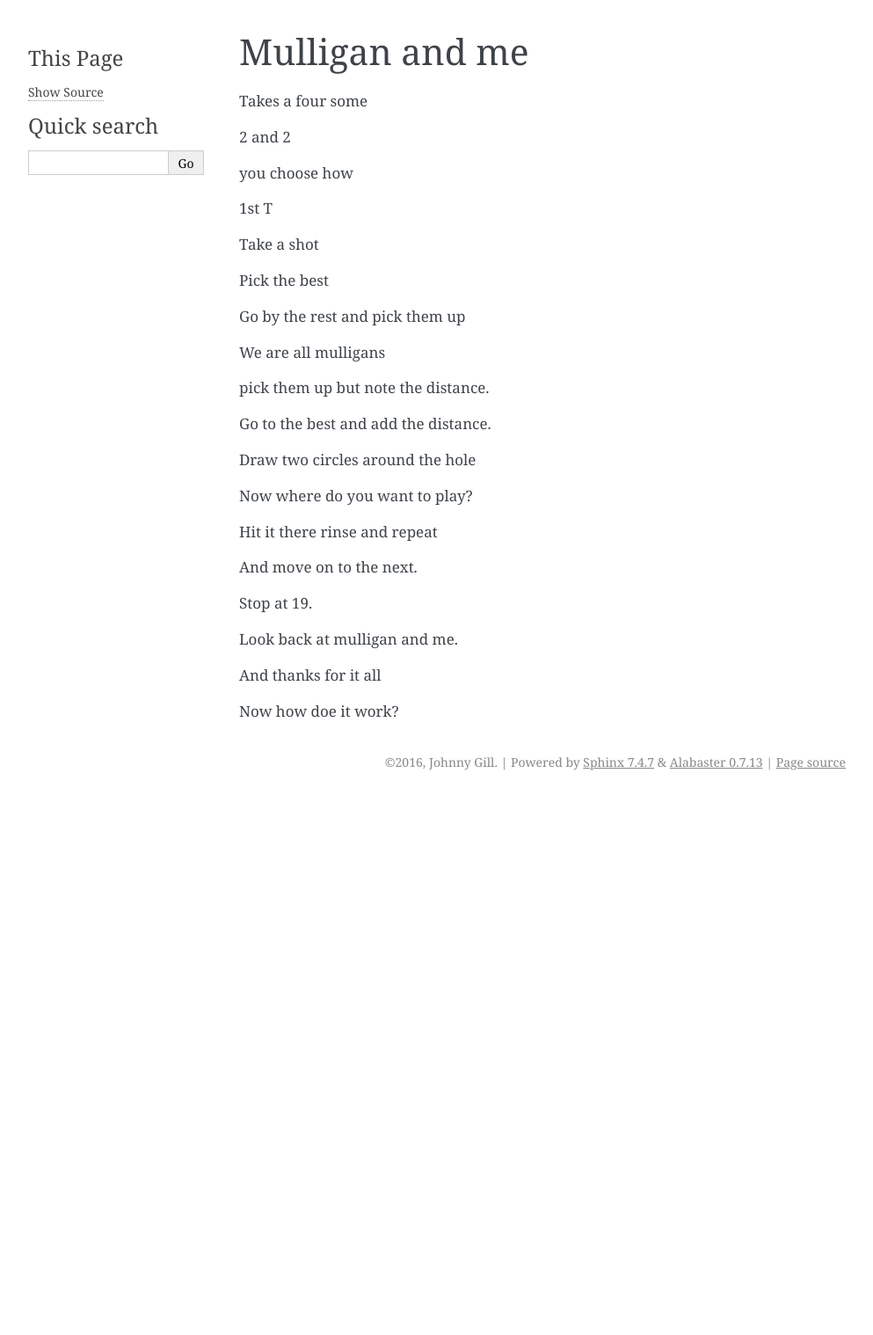
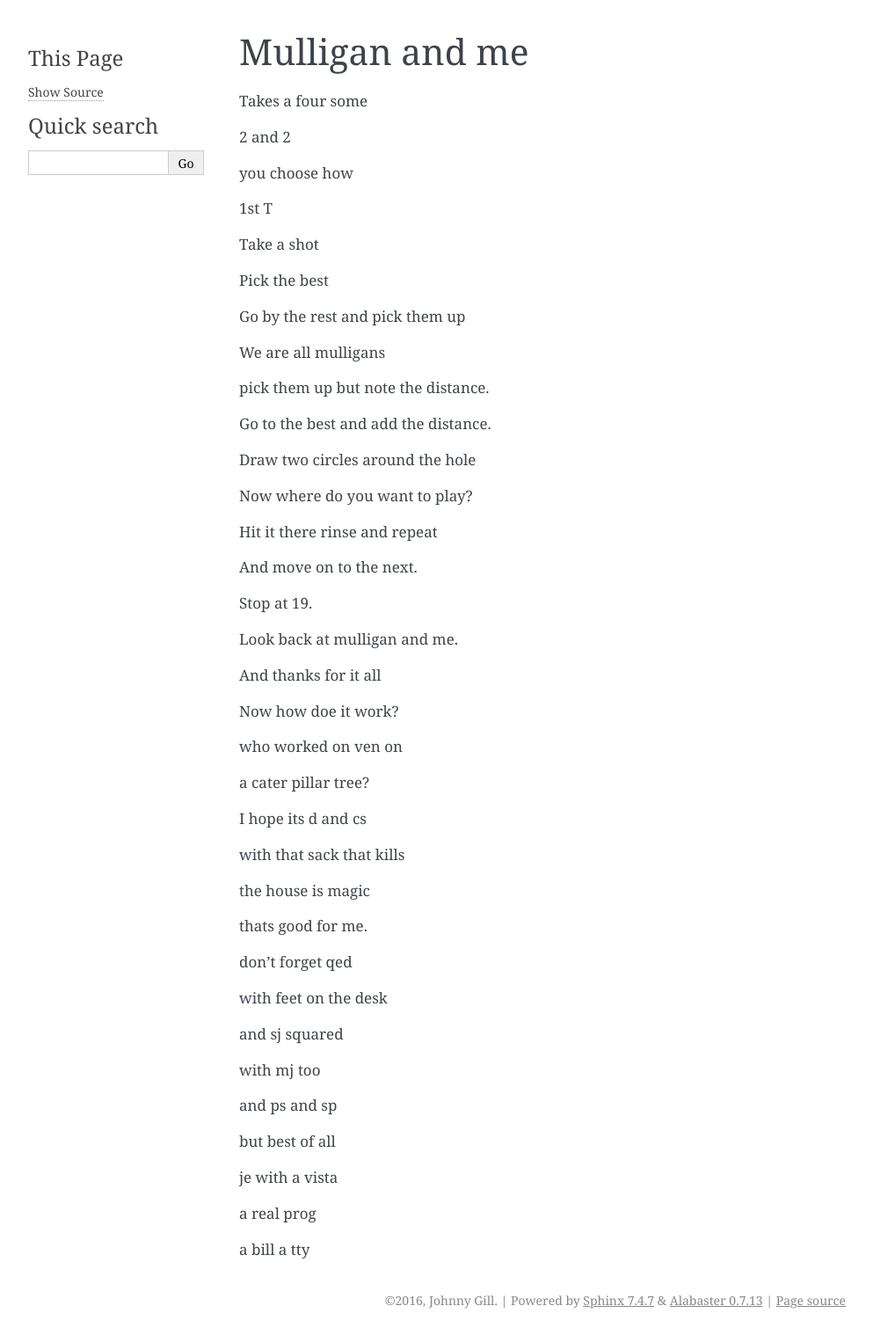
Before and after one commit to openbermuda/karmapi, a Sphinx documentation site: the page built from docs/nodice/golf.rst, in a window 1280 px wide. Shown: the whole page at 88% size, without its empty margins (148-1141 px from the left). Built offline with Sphinx 7.4.7, drawn with Linux system fonts in a browser that asks for light colours; formulas are drawn with MathJax 3; pages that are not in the unit, such as notebooks, are missing from menus; before the commit the page ends 906 px from its top, so only the background shows below that.

Commit message:
alphabet soup

```diff
--- a/docs/nodice/golf.rst
+++ b/docs/nodice/golf.rst
@@ -37,3 +37,33 @@ Look back at mulligan and me.
 And thanks for it all
 
 Now how doe it work?
+
+who worked on ven on
+
+a cater pillar tree?
+
+I hope its d and cs
+
+with that sack that kills
+
+the house is magic
+
+thats good for me.
+
+don't forget qed
+
+with feet on the desk
+
+and sj squared
+
+with mj too
+
+and ps and sp
+
+but best of all
+
+je with a vista
+
+a real prog
+
+a bill a tty
```
